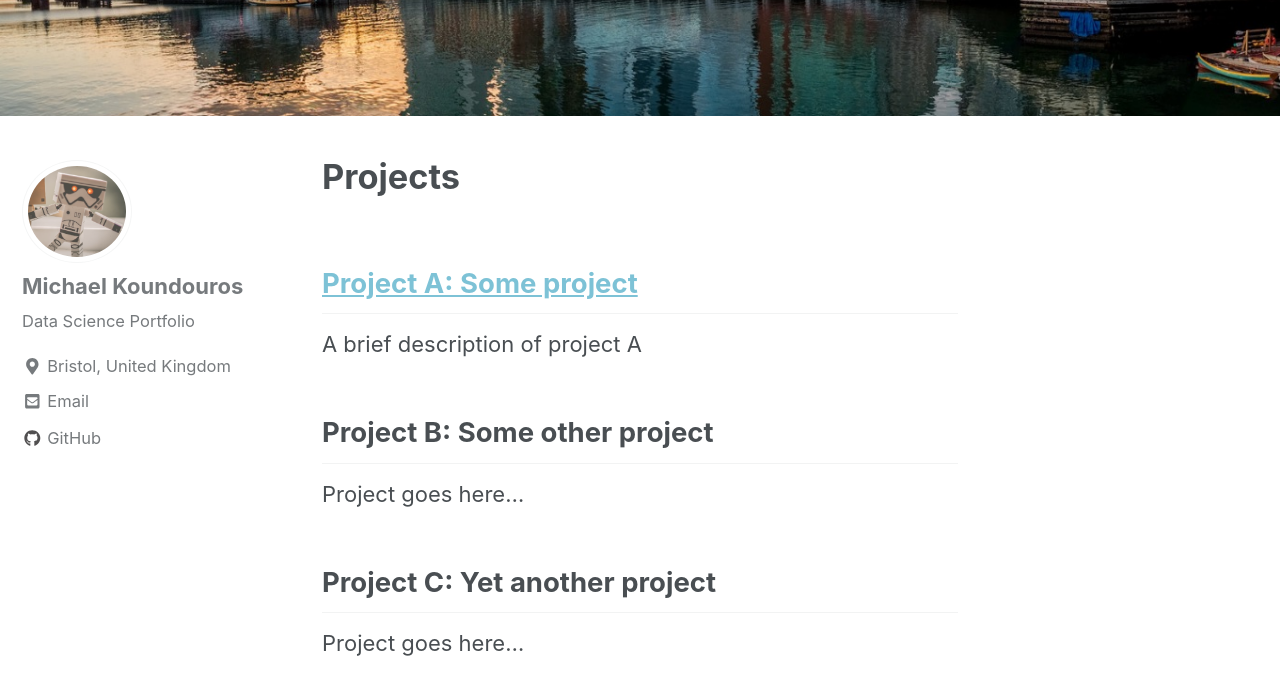
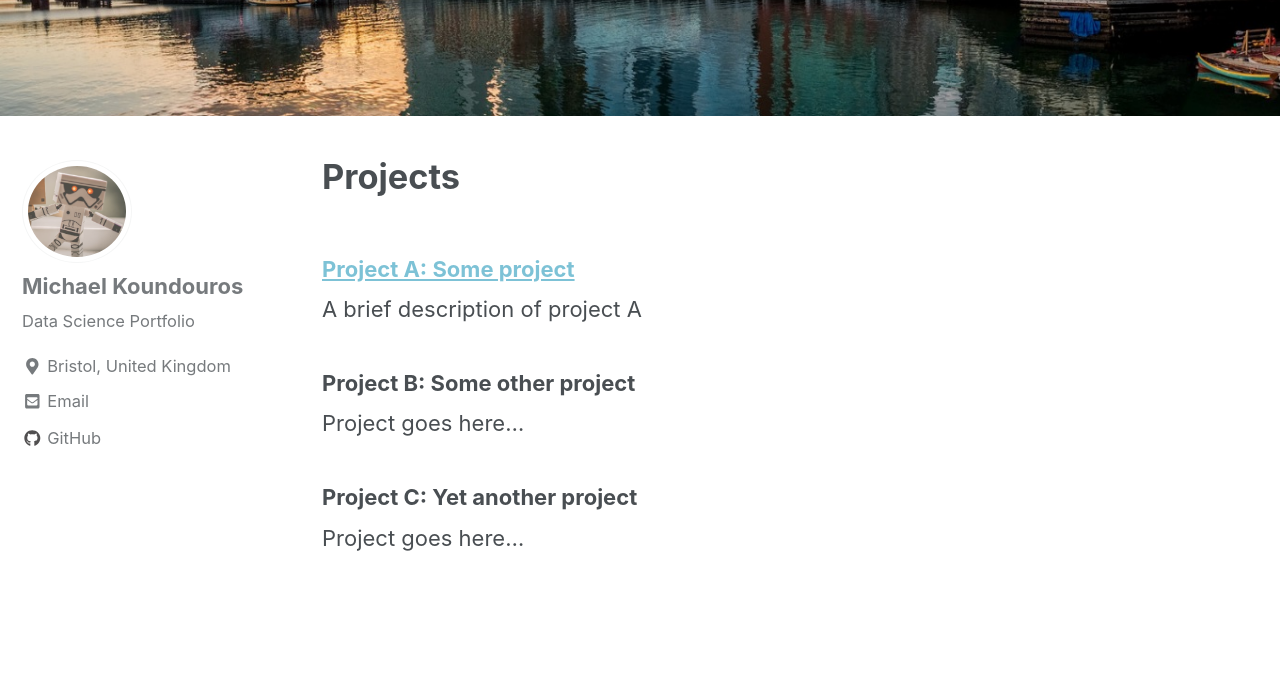
Before and after one commit to mkoundo/mkoundo.github.io, a Jekyll site: the page built from _pages/projects.md, in a window 1280 px wide and 900 px high, scrolled down 459 px. Shown: the top 695 px of the window. Built offline with Jekyll 4.4.1, drawn with Linux system fonts in a browser that asks for light colours; nearby versions of some CDN libraries.

Commit message:
first commit

```diff
--- a/_pages/projects.md
+++ b/_pages/projects.md
@@ -5,11 +5,11 @@ header:
   image: "/images/fort point.png"
 ---
 
-## [Project A: Some project]({{/project_a/}})
+### [Project A: Some project]({{/project_a/}})
 A brief description of project A
 
-## Project B: Some other project
+### Project B: Some other project
 Project goes here...
 
-## Project C: Yet another project
+### Project C: Yet another project
 Project goes here...
```
Also changed, not shown: _pages/projects_a.md (+1 -2 lines).
